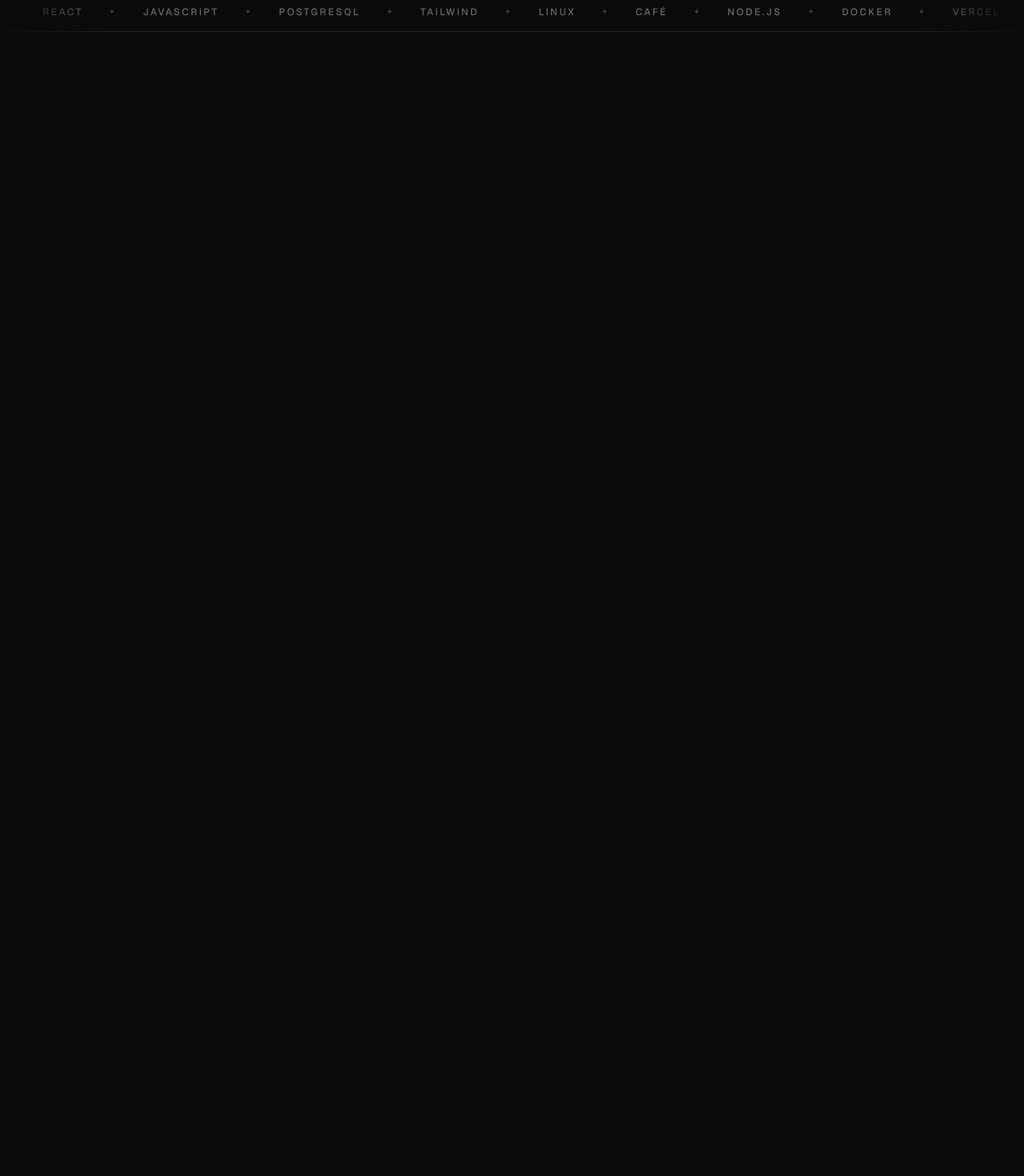
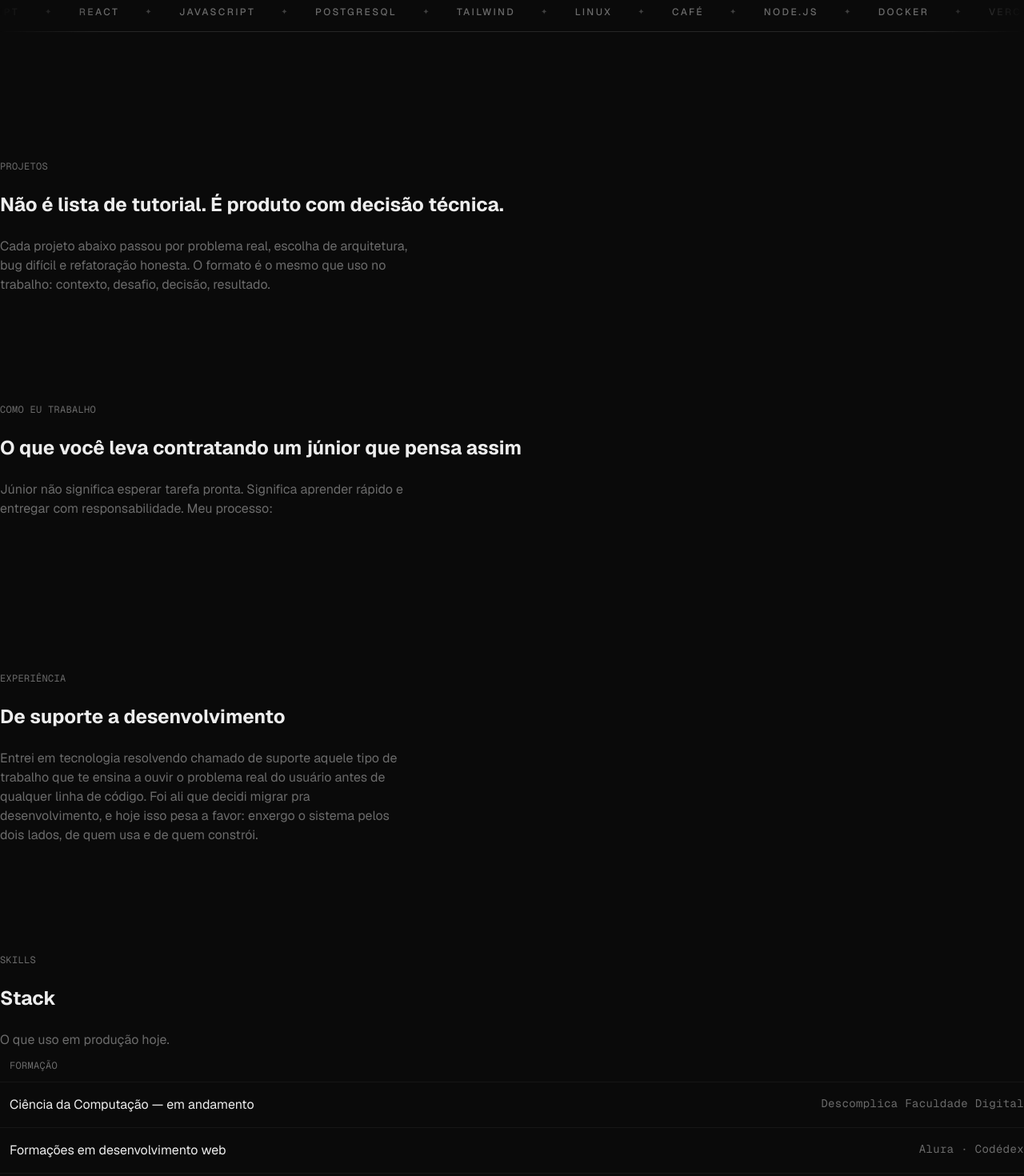
Before and after one commit to zCarlosEduardo/Portfolio, a Next.js app: page / in a window 1280 px wide. Shown: the part 1060-2530 px from the top of the page at 80% size. Built offline with nearby package versions, Linux system fonts and the light colour scheme.

Commit message:
Feat: Utilizacao do novo componente de TituloSections e

```diff
--- a/app/page.tsx
+++ b/app/page.tsx
@@ -1,6 +1,7 @@
 import CardsDadosTerminal from "@/components/CardsDadosTerminal";
 import MarqueeTecnologias from "@/components/MarqueeTecnologias";
 import ParticleCanvas from "@/components/ParticleCanvas";
+import TituloSections from "@/components/TituloSections";
 import TopBar from "@/components/topBar";
 
 export default function Home() {
@@ -22,7 +23,7 @@ export default function Home() {
                 animate-pulse
                 shadow-[0_0_8px_2px_rgb(34_197_94/0.25)] "
             />
-            <span className="text-(--cor-secundaria) font-mono text-[10px] md:text-sm tracking-wide">
+            <span className="text-(--cor-secundaria) font-mono text-[10px] md:text-xs tracking-wide">
               Goiânia, Brasil · GMT-3 · disponível para projetos
             </span>
           </div>
@@ -51,13 +52,59 @@ export default function Home() {
           </div>
         </div>
       </section>
-      <CardsDadosTerminal />
-      <MarqueeTecnologias/>
-      <div id="projetos" className="h-screen bg-(--background)"></div>
-      <div id="processo" className="h-screen bg-(--background)"></div>
-      <div id="experiencia" className="h-screen bg-(--background)"></div>
-      <div id="skills" className="h-screen bg-(--background)"></div>
-      <div id="contato" className="h-screen bg-(--background)"></div>
+      <div className="container mx-auto px-4 lg:px-0 flex flex-col gap-14">
+        <CardsDadosTerminal />
+      </div>
+      <MarqueeTecnologias />
+      <div id="projetos" className="pt-20"></div>
+
+      <div className="container mx-auto px-4 lg:px-0 flex flex-col gap-14">
+        <TituloSections
+          titulo="Não é lista de tutorial. É produto com decisão técnica."
+          subtitulo="Projetos"
+          paragrafo="Cada projeto abaixo passou por problema real, escolha de arquitetura, bug difícil e refatoração honesta. O formato é o mesmo que uso no trabalho: contexto, desafio, decisão, resultado."
+        />
+
+        <div id="processo" className="pt-20">
+          <TituloSections
+            titulo="O que você leva contratando um júnior que pensa assim"
+            subtitulo="Como eu trabalho"
+            paragrafo="Júnior não significa esperar tarefa pronta. Significa aprender rápido e entregar com responsabilidade. Meu processo:"
+          />
+        </div>
+        <div id="experiencia" className="pt-20"></div>
+        <TituloSections
+          titulo="De suporte a desenvolvimento"
+          subtitulo="Experiência"
+          paragrafo="Entrei em tecnologia resolvendo chamado de suporte aquele tipo de trabalho que te ensina a ouvir o problema real do usuário antes de qualquer linha de código. Foi ali que decidi migrar pra desenvolvimento, e hoje isso pesa a favor: enxergo o sistema pelos dois lados, de quem usa e de quem constrói."
+        />
+        <div id="skills" className="pt-20">
+          <TituloSections
+            titulo="Stack"
+            subtitulo="Skills"
+            paragrafo="O que uso em produção hoje."
+          />
+          <h4 className="text-xs text-(--cor-secundaria) tracking-wide uppercase ml-3 my-3 font-mono">
+            Formação
+          </h4>
+          <div>
+            <div className="flex gap-2 justify-between border-y border-0 border-neutral-900 py-4 flex-wrap">
+              <span className="ml-3">Ciência da Computação — em andamento</span>
+              <span className="text-(--cor-secundaria) text-sm tracking-wide font-mono">
+                {" "}
+                Descomplica Faculdade Digital
+              </span>
+            </div>
+            <div className="flex gap-2 justify-between border-b border-0 border-neutral-900 py-4 flex-wrap">
+              <span className="ml-3">Formações em desenvolvimento web</span>
+              <span className="text-(--cor-secundaria) text-sm tracking-wide font-mono">
+                Alura · Codédex
+              </span>
+            </div>
+          </div>
+        </div>
+        <div id="contato" className="pt-20"></div>
+      </div>
     </>
   );
 }
```
